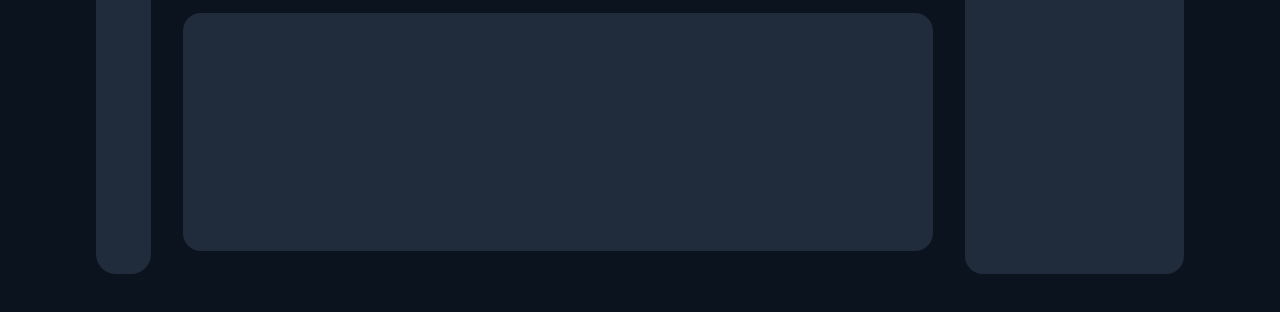
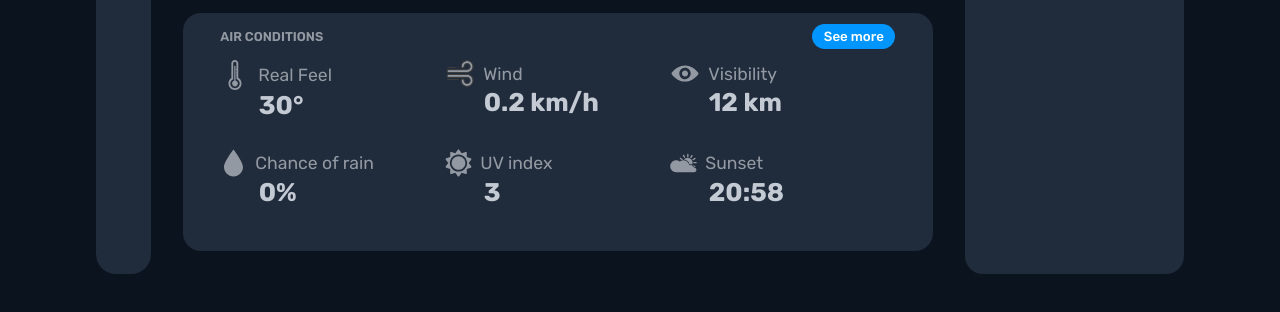
Before and after one commit to fouille/weather-app, a plain HTML site: page index.html in a window 1280 px wide. Shown: the part 470-782 px from the top of the page. Drawn offline with Linux system fonts and the light colour scheme; a web font is replaced by a local one.

Commit message:
Implemented UI weather conditions and details

```diff
--- a/index.html
+++ b/index.html
@@ -8,7 +8,9 @@
   </head>
   <body>
     <div class="page">
-      <nav></nav>
+      <nav>
+
+      </nav>
       <div class="content">
         <form action="">
           <div class="search">
@@ -46,17 +48,17 @@
               </li>
               <li class="h-item">
                 <div class="h-time">12:00 PM</div>
-                <img src="icons/26.png" alt="" id="not-fit"/>
+                <img src="icons/26.png" alt="" id="not-fit" />
                 <div class="h-temp">33°</div>
               </li>
               <li class="h-item">
                 <div class="h-time">3:00 PM</div>
-                <img src="icons/26.png" alt="" id="not-fit"/>
+                <img src="icons/26.png" alt="" id="not-fit" />
                 <div class="h-temp">34°</div>
               </li>
               <li class="h-item">
                 <div class="h-time">6:00 PM</div>
-                <img src="icons/26.png" alt="" id="not-fit"/>
+                <img src="icons/26.png" alt="" id="not-fit" />
                 <div class="h-temp">32°</div>
               </li>
               <li class="h-item">
@@ -67,7 +69,125 @@
             </ul>
           </div>
         </div>
-        <div class="weather-details"></div>
+
+        <!-- start of details and weather conditions section -->
+        <div class="weather-details">
+          <div class="d-text-btn">
+            <p class="hourly-text">AIR CONDITIONS</p>
+            <button class="see-more">See more</button>
+          </div>
+          <div class="d-details">
+            <!-- 1st detail: real feel -->
+            <div class="d-h-item-1 real-feel">
+              <div class="icon-text">
+                <svg
+                  fill="#9399a2"
+                  width="30px"
+                  height="30px"
+                  viewBox="0 0 505.394 505.395"
+                >
+                  <use href="icons/thermometer.svg#therm"></use>
+                </svg>
+                <p class="grey-classic">Real Feel</p>
+              </div>
+              <div class="feel-value">
+                <p class="d-value">30°</p>
+              </div>
+            </div>
+
+            <!-- 2nd detail: wind -->
+            <div class="d-h-item-1 wind">
+              <div class="icon-text">
+                <svg
+                  height="27px"
+                  width="30px"
+                  viewBox="0 0 512 512"
+                  fill="#9399a2"
+                >
+                  <use href="icons/wind.svg#wind1"></use>
+                  <use href="icons/wind.svg#wind2"></use>
+                </svg>
+                <p class="grey-classic">Wind</p>
+              </div>
+              <div class="wind-value">
+                <p class="d-value">0.2 km/h</p>
+              </div>
+            </div>
+
+            <!-- 3rd detail: visibility -->
+            <div class="d-h-item-1 visibility">
+              <div class="icon-text">
+                <svg
+                  height="27px"
+                  width="30px"
+                  viewBox="0 0 488.85 488.85"
+                  fill="#9399a2"
+                >
+                  <use href="icons/eye.svg#eye"></use>
+                </svg>
+                <p class="grey-classic">Visibility</p>
+              </div>
+              <div class="visibility-value">
+                <p class="d-value">12 km</p>
+              </div>
+            </div>
+
+            <!-- 4th detail: chance of rain -->
+            <div class="d-h-item-1 rain">
+              <div class="icon-text">
+                <svg
+                  height="28px"
+                  width="27px"
+                  viewBox="0 0 264.564 264.564"
+                  fill="#9399a2"
+                >
+                  <use href="icons/water.svg#drop"></use>
+                </svg>
+                <p class="grey-classic">Chance of rain</p>
+              </div>
+              <div class="rain-value">
+                <p class="d-value">0%</p>
+              </div>
+            </div>
+
+            <!-- 5th detail: UV index -->
+            <div class="d-h-item-1 uv">
+              <div class="icon-text">
+                <svg
+                  height="28px"
+                  width="27px"
+                  viewBox="0 0 457.32 457.32"
+                  fill="#9399a2"
+                >
+                  <use href="icons/sun.svg#sun"></use>
+                </svg>
+                <p class="grey-classic">UV index</p>
+              </div>
+              <div class="uv-value">
+                <p class="d-value">3</p>
+              </div>
+            </div>
+
+            <!-- 6th detail: sunset -->
+            <div class="d-h-item-1 sunset">
+              <div class="icon-text">
+                <svg
+                  height="28px"
+                  width="27px"
+                  viewBox="-1.147 -22.185 141.732 141.732"
+                  fill="#9399a2"
+                >
+                  <use href="icons/cloudy.svg#cloud-sun"></use>
+                </svg>
+                <p class="grey-classic">Sunset</p>
+              </div>
+              <div class="sunset-value">
+                <p class="d-value">20:58</p>
+              </div>
+            </div>
+          </div>
+        </div>
+        <!-- end of weather details section -->
       </div>
       <div class="seven-day">
         <div class="empty-container"></div>
--- a/src/css/details.css
+++ b/src/css/details.css
@@ -6,4 +6,64 @@
     width: 100%;
     height: 33%;
     border-radius: 18px;
+    flex-direction: column;
+    align-items: center;
 }
+
+.d-text-btn{
+    width: 90%;
+    display: flex;
+    justify-content: space-between;
+    align-items: center;
+}
+
+.see-more{
+    height: 25px;
+    width: 85px;
+    color: white;
+    background-color: var(--btn-color);
+    border: none;
+    font-weight: 500;
+    border-radius: 13px;
+    cursor: pointer;
+    transition: all .3s;
+}
+
+.see-more:hover{
+    background-color: var(--btn-hover);
+}
+
+.d-details {
+    width: 90%;
+    height: 75%;
+    display: flex;
+    flex-wrap: wrap;
+
+
+}
+
+[class^="d-h-item"] {
+    display: flex;
+    align-items: baseline;
+    flex-direction: column;
+    width: 33.33%;
+    height: 50%;
+}
+
+.icon-text{
+    display: flex;
+    align-items: center;
+    gap: .5rem;
+}
+
+.grey-classic{
+    color: var(--grey-font);
+    font-size: 1.1rem;
+}
+
+.d-value{
+    color: var(--details-value);
+    padding: 0 2.4rem;
+    font-weight: 700;
+    font-size: 1.6rem;
+}
--- a/src/css/hourly.css
+++ b/src/css/hourly.css
@@ -41,7 +41,7 @@
 
 #not-fit{
     height: 50px;
-    width: 60px;
+    width: 55px;
 }
 
 .h-item{
--- a/src/css/root.css
+++ b/src/css/root.css
@@ -5,6 +5,9 @@
   --interface-color: #202b3b;
   --grey-font: #9399a2;
   --grey-temperature: #dde0e4;
+  --btn-color: #0095ff;
+  --btn-hover: #0077cc;
+  --details-value: #c4cad3;
 }
 
 * {
```
Also changed, not shown: icons/cloudy.svg (added), icons/eye.svg (added), icons/icons8-umbrella-48.png (added), icons/sun.svg (added), icons/thermometer.svg (added), icons/umbrella-favicon.png (added), icons/water.svg (added), icons/weather-icons-20-svgrepo-com.svg (added), icons/wind.svg (added).
